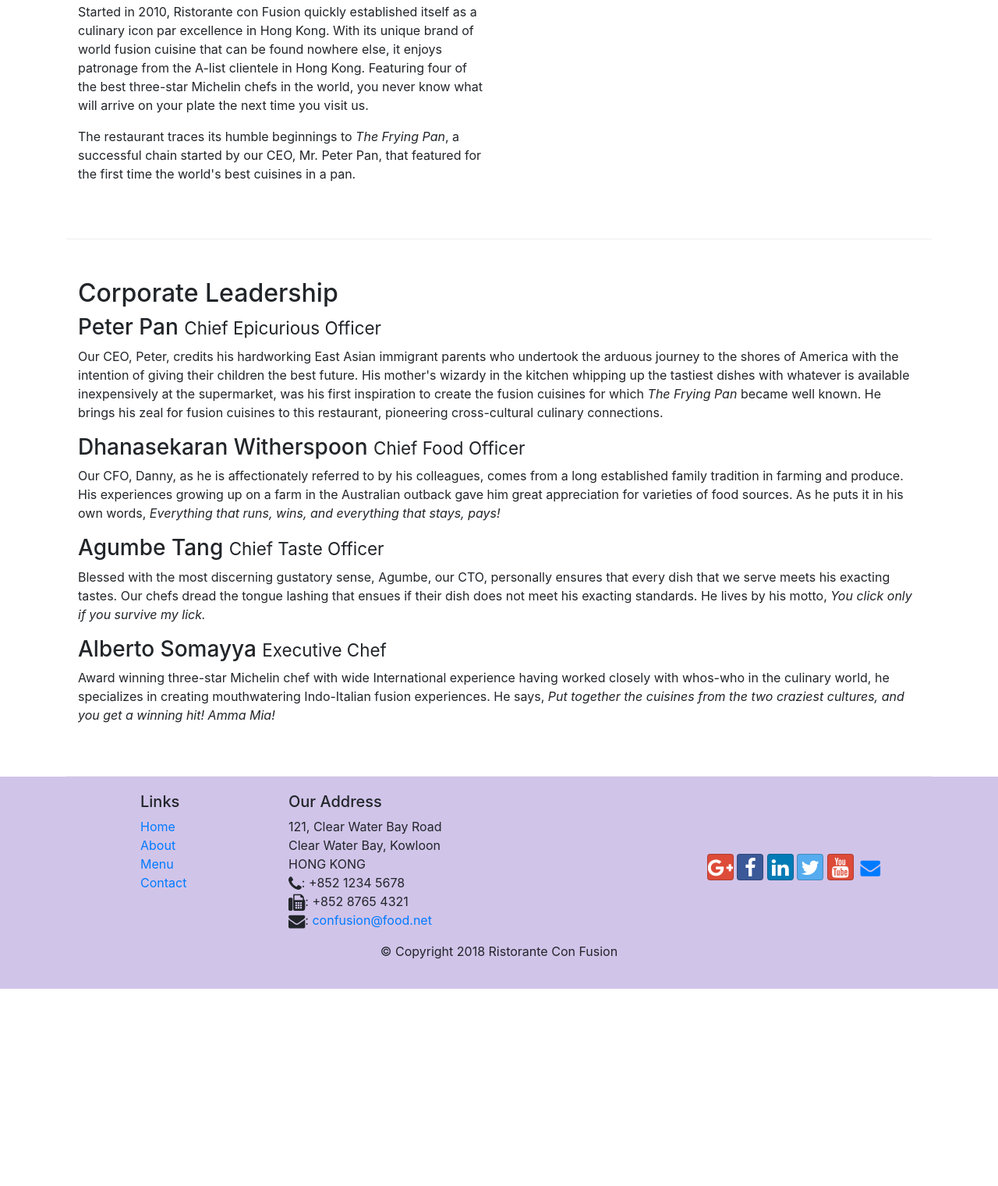
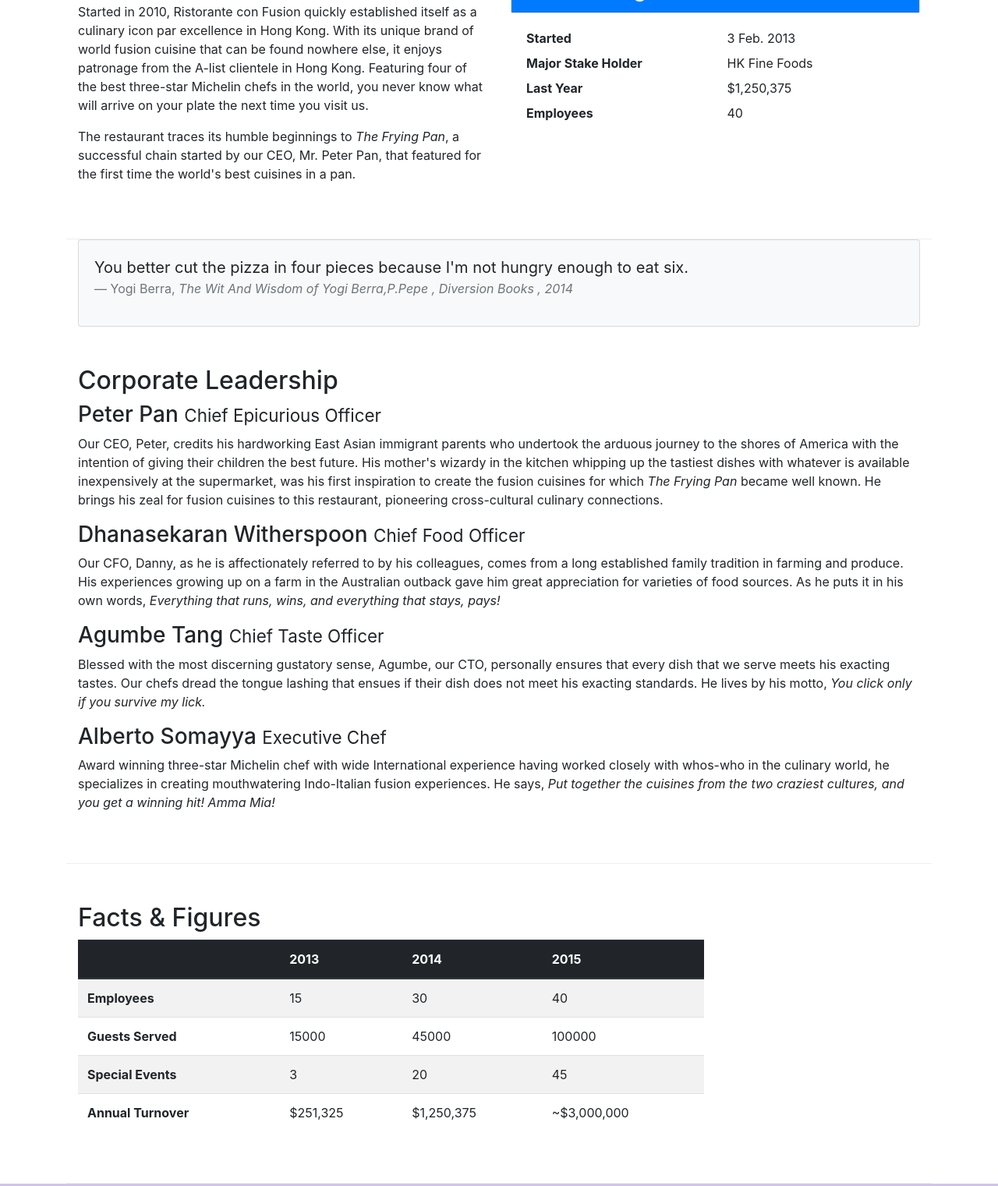
Before and after one commit to Padmavathi99/conFusion, a website: page aboutus.html in a window 1280 px wide. Shown: the part 558-2079 px from the top of the page at 78% size. Before the commit the page ends 1826 px from the top, so only its background shows below. Drawn offline with nearby package versions, Linux system fonts and the light colour scheme.

Commit message:
tables and cards

```diff
--- a/aboutus.html
+++ b/aboutus.html
@@ -67,7 +67,32 @@
                 <p>Started in 2010, Ristorante con Fusion quickly established itself as a culinary icon par excellence in Hong Kong. With its unique brand of world fusion cuisine that can be found nowhere else, it enjoys patronage from the A-list clientele in Hong Kong.  Featuring four of the best three-star Michelin chefs in the world, you never know what will arrive on your plate the next time you visit us.</p>
                 <p>The restaurant traces its humble beginnings to <em>The Frying Pan</em>, a successful chain started by our CEO, Mr. Peter Pan, that featured for the first time the world's best cuisines in a pan.</p>
             </div>
-            <div>
+            <div class="col-12 col-sm-6">
+                <div class="card">
+                    <h3 class="card-header bg-primary text-white">Facts at a glance</h3>
+                </div>
+                <div class="card-body">
+                    <dl class="row">
+                        <dt class="col-6">Started</dt>
+                        <dd class="col-6">3 Feb. 2013</dd>
+                        <dt class="col-6">Major Stake Holder</dt>
+                        <dd class="col-6">HK Fine Foods</dd>
+                        <dt class="col-6">Last Year</dt>
+                        <dd class="col-6">$1,250,375</dd>
+                        <dt class="col-6">Employees</dt>
+                        <dd class="col-6">40</dd>
+                    </dl>
+                </div>
+            </div>
+        </div>
+        <div class="col-12">
+            <div class="card card-body bg-light">
+                <blockquote class="blockquote">
+                    <p class="mb-0">You better cut the pizza in four pieces because I'm not hungry enough to eat six.</p>
+                    <footer class="blockquote-footer">Yogi Berra,
+                        <cite title="Source Title">The Wit And Wisdom of Yogi Berra,P.Pepe , Diversion Books , 2014</cite>
+                    </footer>
+                </blockquote>
             </div>
         </div>
 
@@ -84,6 +109,55 @@
                 <h3>Alberto Somayya <small>Executive Chef</small></h3>
                 <div class="d-none d-sm-block"><p>Award winning three-star Michelin chef with wide International experience having worked closely with whos-who in the culinary world, he specializes in creating mouthwatering Indo-Italian fusion experiences. He says, <em>Put together the cuisines from the two craziest cultures, and you get a winning hit! Amma Mia!</em></p></div>
             </div>
+       </div>
+       <div class="row row-content">
+           <div class="col-12 col-sm-9">
+               <h2>Facts &amp; Figures</h2>
+
+
+               <div class="table-responsive">
+                   <table class="table table-striped">
+                       <thead class="thead-dark">
+                           <tr>
+                               <th>&nbsp;</th>
+                               <th>2013</th>
+                               <th>2014</th>
+                               <th>2015</th>
+                           </tr>
+                       </thead>
+                       <tbody>
+                        <tr>
+                            <th>Employees</th>
+                            <td>15</td>
+                            <td>30</td>
+                            <td>40</td>
+                        </tr>
+                           <tr>
+                               <th>Guests Served</th>
+                               <td>15000</td>
+                               <td>45000</td>
+                               <td>100000</td>
+                           </tr>
+                           <tr>
+                            <th>Special Events</th>
+                            <td>3</td>
+                            <td>20</td>
+                            <td>45</td>
+                        </tr>
+
+                        <tr>
+                            <th>Annual Turnover</th>
+                            <td>$251,325</td>
+                            <td>$1,250,375</td>
+                            <td>~$3,000,000</td>
+                        </tr>
+                       </tbody>
+                   </table>
+               </div>
+           </div>
+           <div class="col-12 col-sm-3">
+
+           </div>
        </div>
 
     </div>
```
